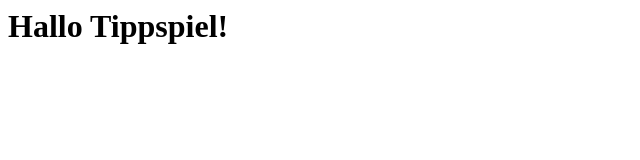
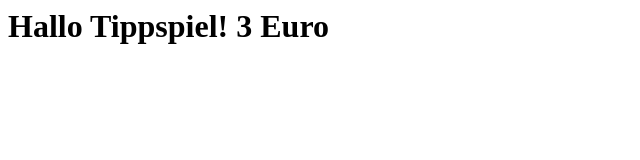
Before and after one commit to StevnStn/tippspiel, a plain HTML site: page index.html in a window 1280 px wide. Shown: the whole page, without its empty margins (0-640 px from the left). Drawn offline with Linux system fonts and the light colour scheme.

Commit message:
Update index.html

```diff
--- a/index.html
+++ b/index.html
@@ -1 +1 @@
-<h1> Hallo Tippspiel! </h1>
+<h1> Hallo Tippspiel! 3 Euro </h1>
```
